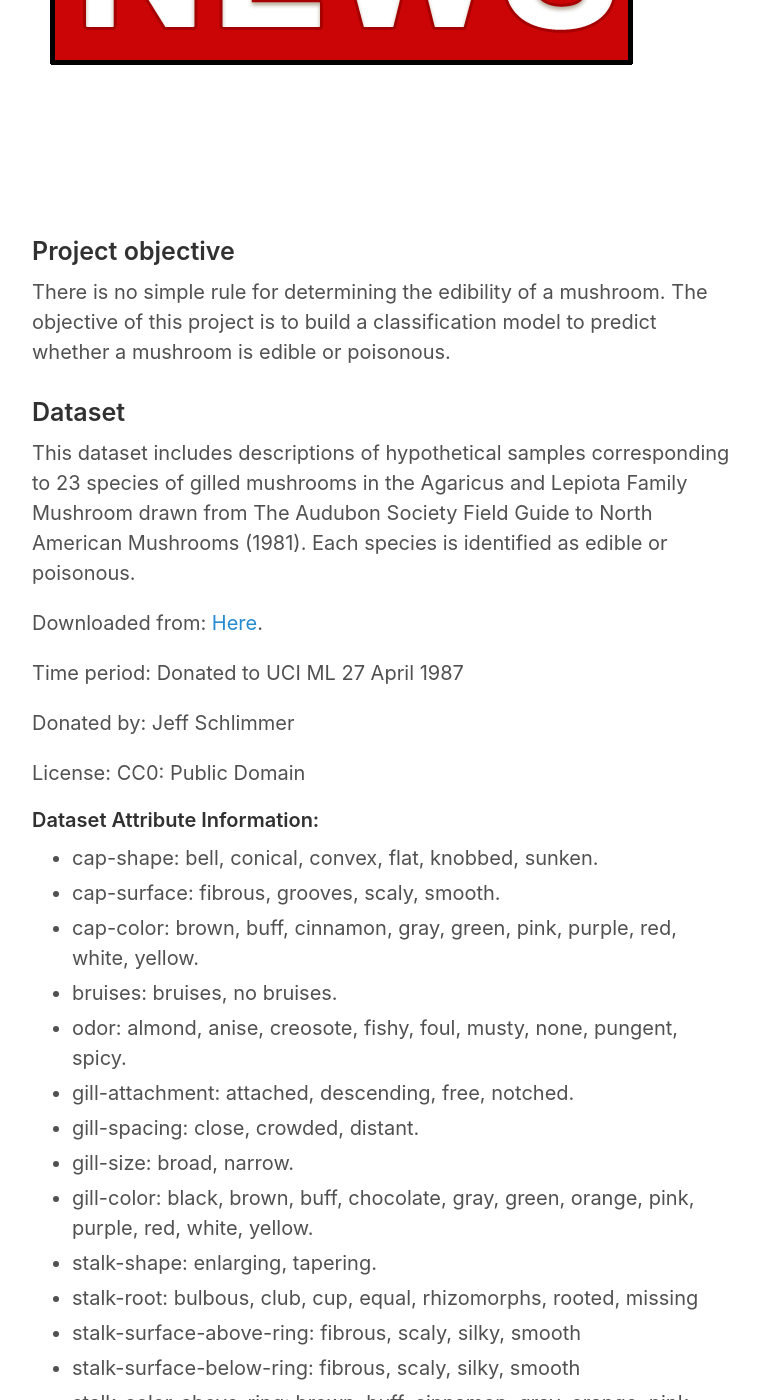
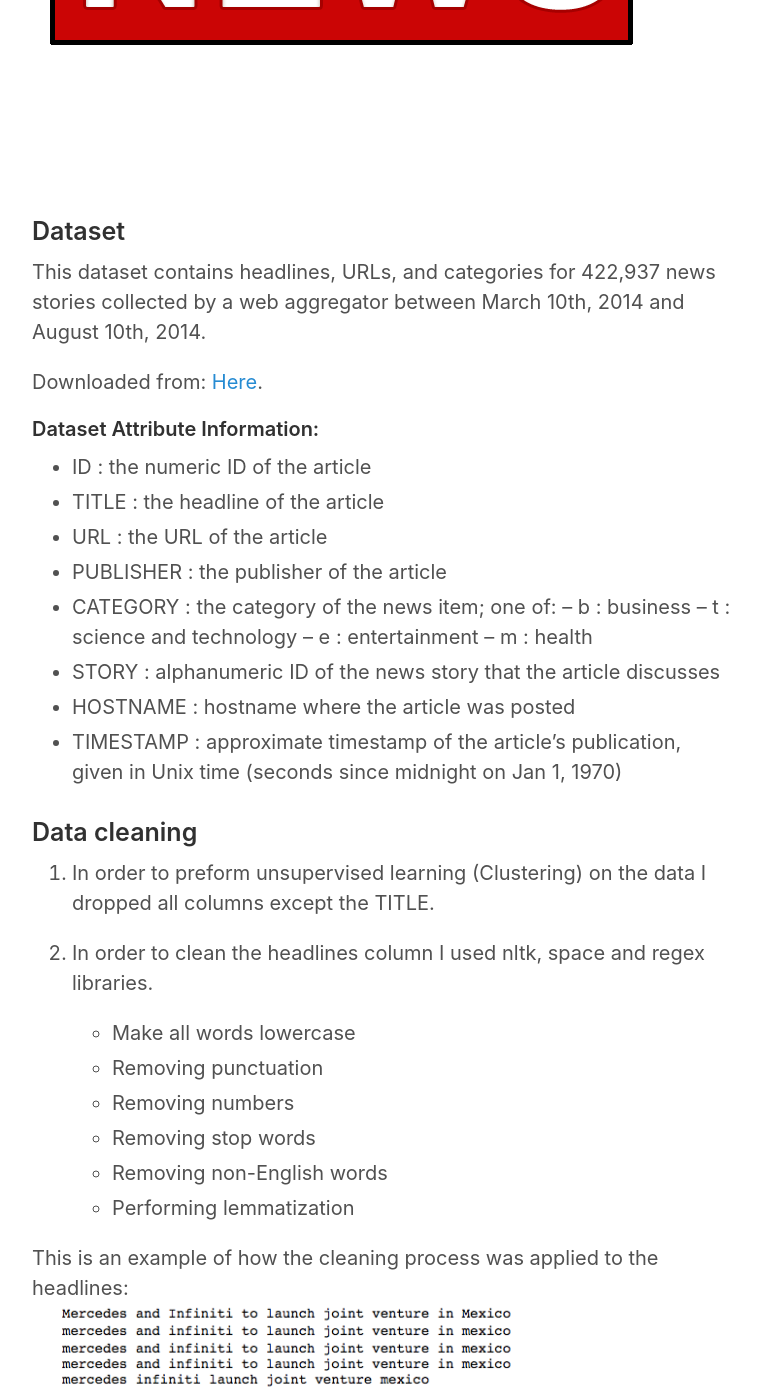
Before and after one commit to Sarahalq/Sarahalq.github.io, a Jekyll site: the page built from _posts/2019-10-27-Testing-Local-Images copy 2.md, in a window 1280 px wide and 1400 px high, scrolled down 725 px. Shown: the whole window, without its empty margins (258-1018 px from the left). Built offline with Jekyll 4.4.1, drawn with Linux system fonts in a browser that asks for light colours; some of the changed text lies outside the part shown.

Commit message:
changes2

```diff
--- a/_posts/2019-10-27-Testing-Local-Images copy 2.md
+++ b/_posts/2019-10-27-Testing-Local-Images copy 2.md
@@ -4,154 +4,67 @@ title: News Clustering
 ---
 
 Can we predict the category of a news article by its headline?
-
 ![Image test]({{ site.url }}/images/breaking_news1.png)
-
-
-
-### Project objective
-There is no simple rule for determining the edibility of a mushroom.
-The objective of this project is to build a classification model to predict
-whether a mushroom is edible or poisonous.
-
 
 
 ### Dataset
 
-This dataset includes descriptions of hypothetical samples corresponding to 23 species of gilled mushrooms in the Agaricus and Lepiota Family Mushroom drawn from The Audubon Society Field Guide to North American Mushrooms (1981). Each species is identified as edible or poisonous.
+This dataset contains headlines, URLs, and categories for 422,937 news stories collected by a web aggregator between March 10th, 2014 and August 10th, 2014.
 
-Downloaded from: [Here]({{https://www.kaggle.com/uciml/mushroom-classification}}).
 
-Time period: Donated to UCI ML 27 April 1987
+Downloaded from: [Here]({{https://www.kaggle.com/uciml/news-aggregator-dataset}}).
 
-Donated by: Jeff Schlimmer
-
-License: CC0: Public Domain
 
 ##### Dataset Attribute Information:
-* cap-shape: bell, conical, convex, flat, knobbed, sunken.
-* cap-surface: fibrous, grooves, scaly, smooth.
-* cap-color: brown, buff, cinnamon, gray, green, pink, purple, red, white, yellow.
-* bruises: bruises, no bruises.
-* odor: almond, anise, creosote, fishy, foul, musty, none, pungent, spicy.
-* gill-attachment: attached, descending, free, notched.
-* gill-spacing: close, crowded, distant.
-* gill-size: broad, narrow.
-* gill-color: black, brown, buff, chocolate, gray, green, orange, pink, purple, red, white, yellow.
-* stalk-shape: enlarging, tapering.
-* stalk-root: bulbous, club, cup, equal, rhizomorphs, rooted, missing
-* stalk-surface-above-ring: fibrous, scaly, silky, smooth
-* stalk-surface-below-ring: fibrous, scaly, silky, smooth
-* stalk-color-above-ring: brown, buff, cinnamon, gray, orange, pink, red, white, yellow.
-* stalk-color-below-ring: brown, buff, cinnamon, gray, orange, pink, red, white, yellow.
-* veil-type: partial,universal.
-* veil-color: brown, orange, white, yellow.
-* ring-number: none, one, two.
-* ring-type: cobwebby, evanescent, flaring, large, none, pendant, sheathing, zone.
-* spore-print-color: black, brown, buff, chocolate, green, orange, purple, white, yellow.
-* population: abundant ,clustered ,numerous, scattered, several, solitary.
-* habitat: grasses, leaves ,meadows, paths, urban, waste, woods.
+* ID : the numeric ID of the article
+* TITLE : the headline of the article
+* URL : the URL of the article
+* PUBLISHER : the publisher of the article
+* CATEGORY : the category of the news item; one of: -- b : business -- t : science and technology -- e : entertainment -- m : health
+* STORY : alphanumeric ID of the news story that the article discusses
+* HOSTNAME : hostname where the article was posted
+* TIMESTAMP : approximate timestamp of the article's publication, given in Unix time (seconds since midnight on Jan 1, 1970)
 
-**Example of different mushroom cap-shape**
 
-![Image test]({{ site.url }}/images/cap_shape.jpeg)
+### Data cleaning
+
+1. In order to preform unsupervised learning (Clustering) on the data I dropped all
+columns except the TITLE.
+
+2. In order to clean the headlines column I used nltk, space and regex libraries.
+  * Make all words lowercase
+  * Removing punctuation
+  * Removing numbers
+  * Removing stop words
+  * Removing non-English words
+  * Performing lemmatization
+
+  This is an example of how the cleaning process was applied to the headlines:
+  ![Image test]({{ site.url }}/images/cleaning1.png)
+
+
+### Vectorizing
+
+After cleaning the headlines, we have to convert all documents into vectors of
+numbers so we can run statistical models on them.
+The method I chose was CountVectorizer: Bag of words (BoW).
+In BoW, every sentence is represented as the bag of its words where the
+occurrence of each word is used as a feature.
 
 
 
-### Data cleaning
-The dataset was mostly clean with no null-values. However, after exploring the dataset I decided to:
-
-1. Drop the veil-type column as all of the rows in that column had only one value and that will not add to the model learning process.
-2. Plot the stalk-root column distribution with each feature once with the missing value and once without.
-![Image test]({{ site.url }}/images/stalk.png)
-
-as shown above, the missing value in stalk-root column represent a lot of the datapoint thus, I will keep it in the dataset as removing them may effect the learning of the model.
+### Topic Modeling & Clustering
 
 
+In order to find the best number of cluster for my data I used one of
+the popular measures the Elbow method:
+![Image test]({{ site.url }}/images/elbow.png)
 
-### Exploratory Data Analysis
-After cleaning the data, I visualized the distribution of different features using matplotlib and seaborn.
-
-The graph below, shows the class distribution.
-
-![Image test]({{ site.url }}/images/mushroom_class.png)
-
-The graph below, shows the mushroom odor distribution.
-
-![Image test]({{ site.url }}/images/odor_dist.png)
-
-
-The graph below, shows the mushroom odor distribution compared to the class.
-
-![Image test]({{ site.url }}/images/odor_to_class_dist.png)
-
-
-The graph below, shows the gill-size categories percentage.
-
-![Image test]({{ site.url }}/images/gill_size.png)
-
-
-
-
-### Model testing
-I choose to go with logistic regression which is a popular classification technique
-to predict binomial outcomes (y = 0 or 1). Logistic regression predicts categorical outcomes.
-
-1. I started with splitting my data and pre-processing my train set.
-
-* Reseting the data index
-* Checking for any collinearity between the features.
-![Image test]({{ site.url }}/images/mushroom_heatmap.png)
-as you can see from the heatmap there is a high correlation between the veil-color and gill-attachment.
-
-
-2. Transformed my feature through one-hot-encoding and then transformed it again with dummy variables.
-
-3. Cross-validation to have an idea about the test data score.
-
-4. I created a baseline model. I fitted all my independent variables into the model, these the results I got.
-
-![Image test]({{ site.url }}/images/log.png)
-
-as you can see the model accuracy was very high. In order to make sure my model was not overfitting I decided to perform regularization.
-
-5. Regularized the model with a 0.9 lasso ratio. The regularized model preformed better than the baseline model.
-
-
-6. Simplifying the model, since my model was preforming well I decided to simplify it by reducing the number of features.
-
-I went through the model's coefficient and kept only the the top 5 features. These were the features that influenced the model the most.
-
-![Image test]({{ site.url }}/images/coef.png)
-
-as you can see most of the feature were from the odor category.
-
-7. Final model
-
-![Image test]({{ site.url }}/images/final_score.png)
-
-
-
-
-### Model Evaluation
-
-
-#### Confusion Metric
-
-
-![Image test]({{ site.url }}/images/confusion_matrix.png)
-
-from the classification above we can see that the model was performing well. I was mostly concerned about the false negative section.
-This model have a lower number of false negative than false positive which is what I were hoping for.
-
-
-#### ROC
-
-![Image test]({{ site.url }}/images/roc.png)
-
-The graph above shows how good the model is preforming regarding the true and false positive.
-Area under the curve =  0.9854579048208978
-Model Performance: Excellent model
+Here are the top 10 most important words for each of the 4 topics:
+![Image test]({{ site.url }}/images/topics.png)
+as you can see some of these words in each topic made sense.
+For example, topic 1 had words such as global, warming, climate and panel which
+usually come together.
 
 
 ### Tools used for this project
```
Also changed, not shown: 1 other file.
